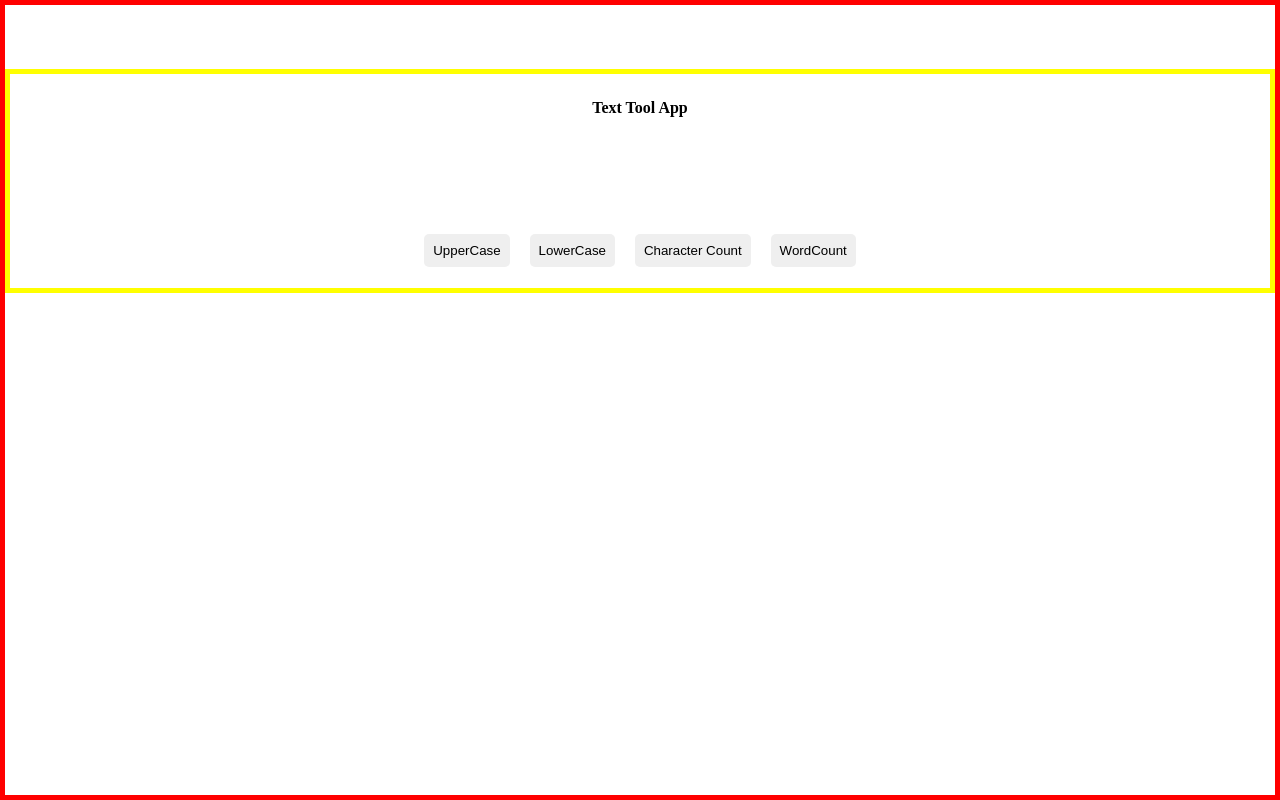
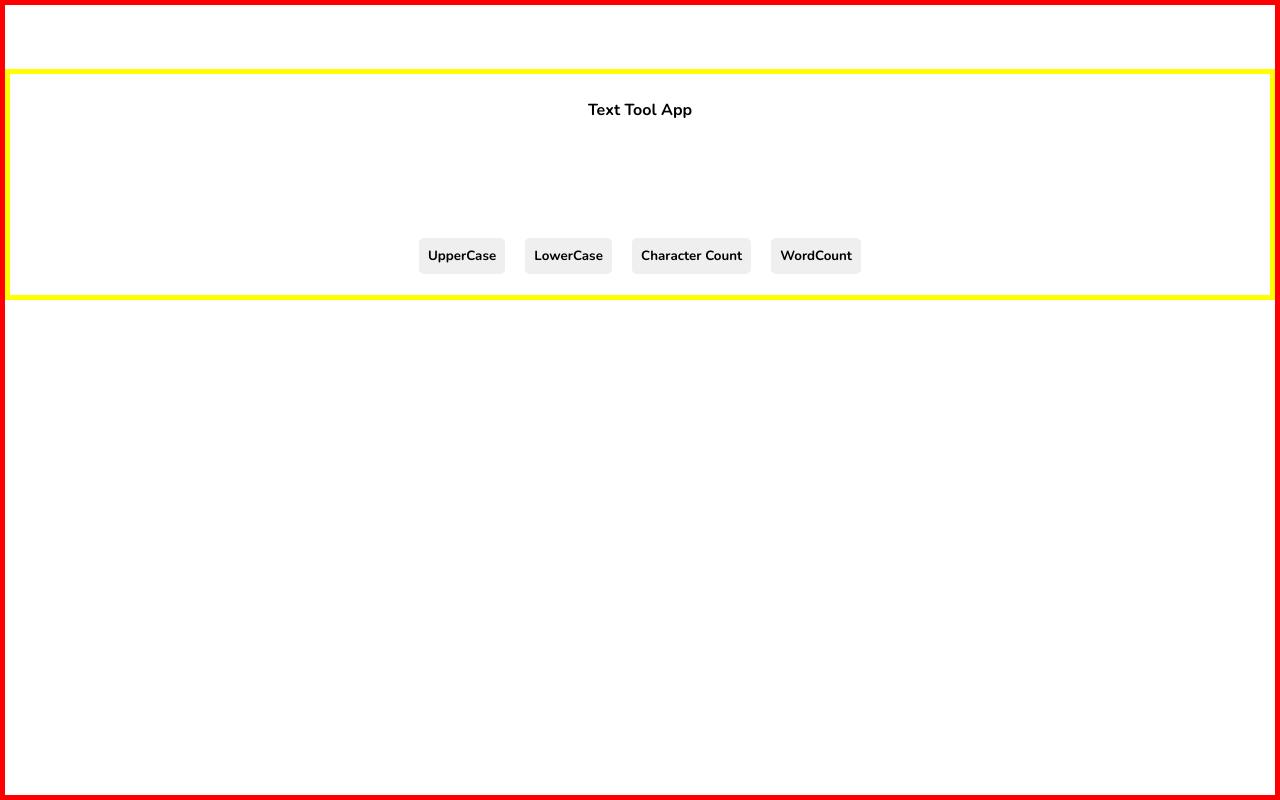
Before and after one commit to TanmayVidhate/Text-Tool, a plain HTML site: page index.html in a window 1280 px wide. Drawn offline with nearby package versions, Linux system fonts and the light colour scheme.

Commit message:
import font

```diff
--- a/style.css
+++ b/style.css
@@ -1,8 +1,12 @@
+@import url('https://fonts.googleapis.com/css2?family=Nunito:ital,wght@0,200..1000;1,200..1000&display=swap');
+
 *{
     margin: 0;
     padding: 0;
     box-sizing: border-box;
-
+    font-family: "Nunito", sans-serif;
+    font-weight:bold;
+    font-style: normal;
 }
 
 .main{
```
